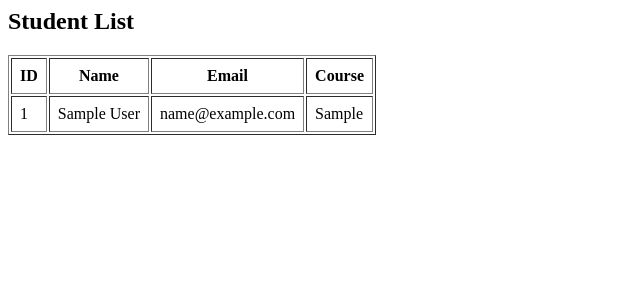
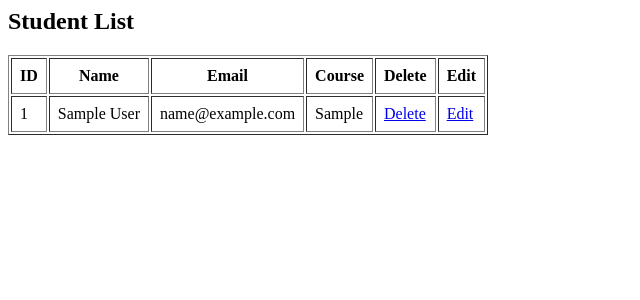
Before and after one commit to Parth-Athu/cloud-student-management-system, a Flask app: page /students in a window 1280 px wide. Shown: the top 300 px of the page, without its empty margins (0-640 px from the left). Run offline with Flask 3, Linux system fonts and the light colour scheme; tables that the repository leaves empty or names only in its code hold one stand-in row (values such as "Sample post").

Commit message:
Day 3 completed: Full CRUD operations implemented

```diff
--- a/app.py
+++ b/app.py
@@ -62,7 +62,42 @@ def view_students():
 
     return render_template("students.html", students=students)
 
+#----------------- DELETE STUDENT ----------------
+@app.route("/delete/<int:id>")
+def delete_student(id):
+    connection = get_connection()
+    cursor = connection.cursor()
 
+    cursor.execute("DELETE FROM students WHERE id=%s", (id,))
+    connection.commit()
+    connection.close()
+
+    return redirect("/students")
+
+#----------------- UPDATE STUDENT ----------------
+@app.route("/edit/<int:id>", methods=["GET", "POST"])
+def edit_student(id):
+    connection = get_connection()
+    cursor = connection.cursor()
+
+    if request.method == "POST":
+        name = request.form["name"]
+        email = request.form["email"]
+        course = request.form["course"]
+
+        cursor.execute(
+            "UPDATE students SET name=%s, email=%s, course=%s WHERE id=%s",
+            (name, email, course, id)
+        )
+        connection.commit()
+        connection.close()
+        return redirect("/students")
+
+    cursor.execute("SELECT * FROM students WHERE id=%s", (id,))
+    student = cursor.fetchone()
+    connection.close()
+
+    return render_template("edit_student.html", student=student)
 # ---------------- RUN APP ----------------
 if __name__ == "__main__":
     app.run(debug=True)
--- a/templates/students.html
+++ b/templates/students.html
@@ -6,6 +6,8 @@
         <th>Name</th>
         <th>Email</th>
         <th>Course</th>
+        <th>Delete</th>
+        <th>Edit</th>
     </tr>
 
     {% for student in students %}
@@ -14,6 +16,8 @@
         <td>{{ student[1] }}</td>
         <td>{{ student[2] }}</td>
         <td>{{ student[3] }}</td>
+        <td><a href="/delete/{{ student[0] }}">Delete</a></td>
+        <td> <a href="/edit/{{ student[0] }}">Edit</a></td>
     </tr>
     {% endfor %}
 </table>
```
Also changed, not shown: templates/edit_student.html (added, +9 -0 lines), 1 other file.
